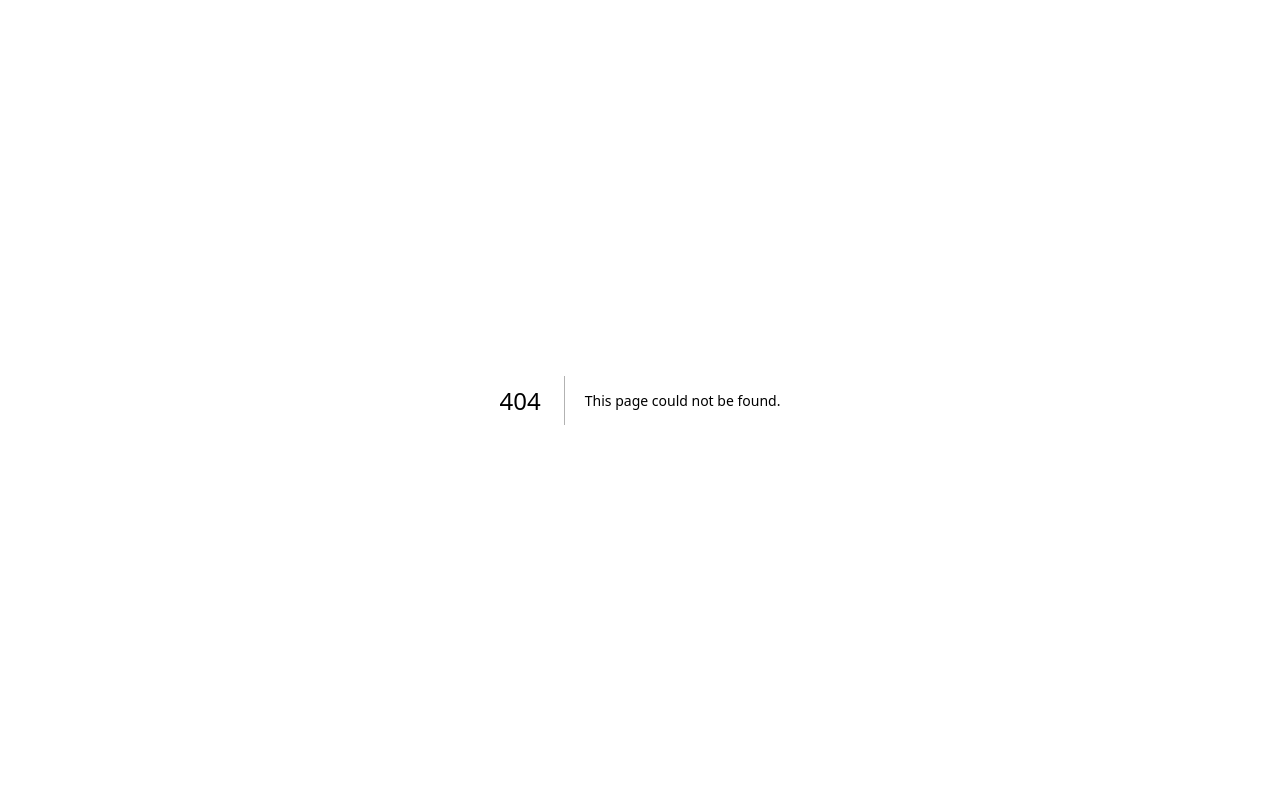
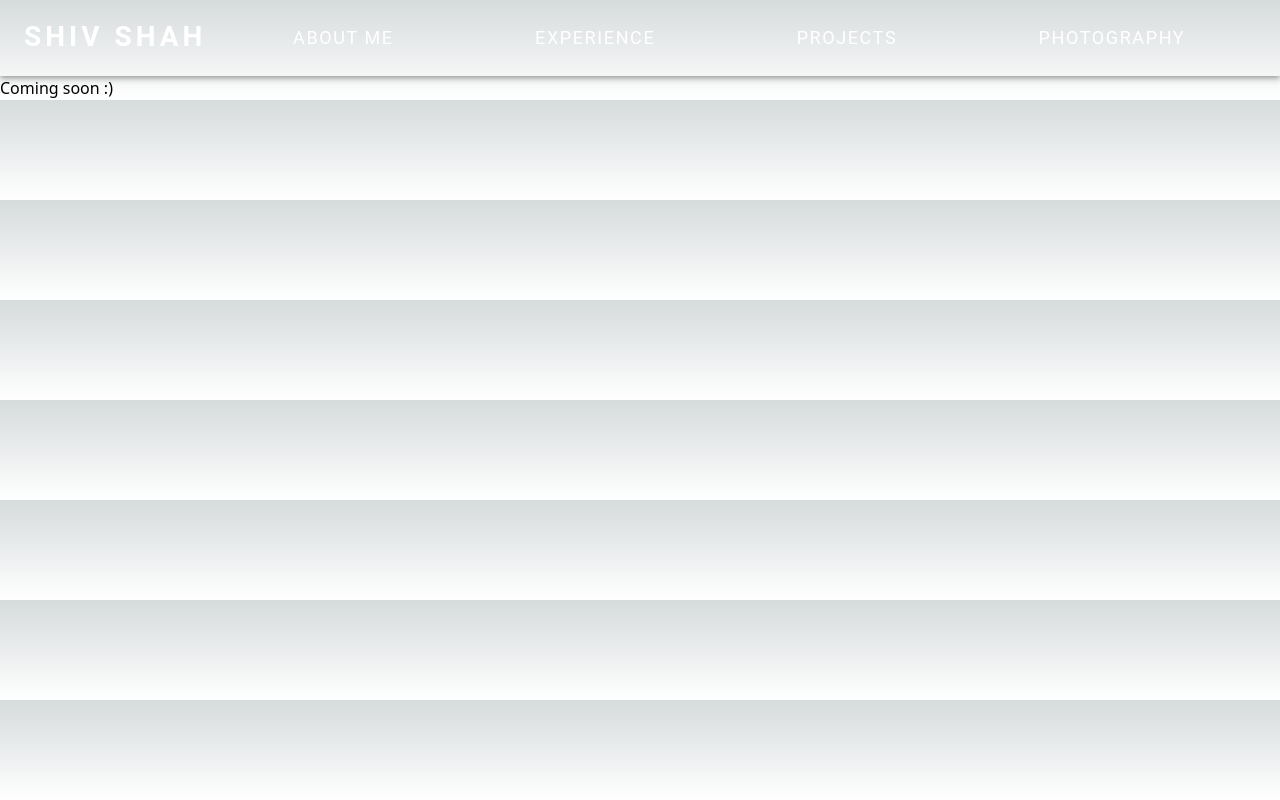
Before and after one commit to shivstaa/personal-website, a Next.js app: page /photos in a window 1280 px wide. Before the commit this address had no page. Built offline with nearby package versions, Linux system fonts and the light colour scheme.

Commit message:
header section created

```diff
--- a/src/pages/components/navbar.js
+++ b/src/pages/components/navbar.js
@@ -7,16 +7,14 @@ import Typography from "@mui/material/Typography";
 import Menu from "@mui/material/Menu";
 import MenuIcon from "@mui/icons-material/Menu";
 import Container from "@mui/material/Container";
-import Avatar from "@mui/material/Avatar";
 import Button from "@mui/material/Button";
-import Tooltip from "@mui/material/Tooltip";
 import MenuItem from "@mui/material/MenuItem";
-import AdbIcon from "@mui/icons-material/Adb";
 import Link from "next/link";
 
 const pages = {
-  Projects: "/projects",
-  "About Me": "/about",
+  "About Me": "#about",
+  Experience: "#experience",
+  Projects: "#projects",
   Photography: "/photos",
 };
 
--- a/src/pages/index.js
+++ b/src/pages/index.js
@@ -1,31 +1,132 @@
 //import { Inter } from "next/font/google";
+import Image from "next/image";
+import React, { useEffect, useRef } from "react";
+
 import Navbar from "./components/navbar";
 import { ProjectCard } from "./components/card";
-
 import autorecruit from "./projects/autorecruit.json";
 import emergensync from "./projects/emergensync.json";
 import recyclify from "./projects/recyclify.json";
 import castfindr from "./projects/castfindr.json";
 import legaleaze from "./projects/legaleaze.json";
 import scheduler from "./projects/scheduler.json";
+import { FitScreen } from "@mui/icons-material";
 // const inter = Inter({ subsets: ["latin"] });
 
 export default function Home() {
+  const projects = [
+    autorecruit,
+    emergensync,
+    recyclify,
+    castfindr,
+    legaleaze,
+    scheduler,
+  ];
+
   return (
-    <main
-    // className={`flex min-h-screen flex-col items-center justify-between p-24 ${inter.className}`}
-    >
-      {/* <div className="relative flex place-items-center custom-blur"></div> */}
+    <main className="min-h-screen">
       <Navbar />
+      {/*
+       * TO-DO:
+       * adjust button properly
+       * make the image size more reasonable height in large screens
+       */}
+      <section id="intro" className="">
+        <div className="text-white p-4 md:p-8 lg:p-12 grid grid-cols-1 md:grid-cols-2 gap-4 md:gap-8 lg:items-start">
+          <div>
+            <h1 className="text-3xl md:leading-normal md:text-4xl lg:text-5xl font-bold mb-4 lg:mb-6">
+              Hi, My Name is Shiv 👋
+            </h1>
+            {/* <h2 className="text-2xl md:text-3xl lg:text-4xl mb-3 lg:mb-4">
+        Full Stack developer
+      </h2> */}
+            <p className="text-base md:text-lg lg:text-2xl 3xl:max-w-[75%] mt-4 lg:mt-6 lg:pr-4">
+              Lorem ipsum dolor sit amet, consectetur adipiscing elit, sed do
+              eiusmod tempor incididunt ut labore et dolore magna aliqua. Ut
+              enim ad minim veniam,
+            </p>
+            {/* <div className="flex justify-start pl-24 mt-6 lg:mt-8 "> */}
+            <div className="flex justify-center mt-6 lg:mt-8 md:w-[75%] lg:w-[75%] 2xl:w-[75%] 3xl:w-[75%]">
+              <button className="bg-purple-700 text-white text-xl py-3 px-6 rounded hover:bg-purple-600 transition duration-300 tracking-wider w-full md:w-auto">
+                CONTACT ME
+              </button>
+            </div>
+          </div>
+          {/* <div className="flex justify-center items-center mt-4 md:mt-0"> */}
+          <div className="flex justify-center items-center mt-4 md:mt-0 w-full">
+            <Image
+              src="https://upload.wikimedia.org/wikipedia/commons/3/3f/Placeholder_view_vector.svg" // Replace with your actual image path
+              width={150}
+              height={150}
+              layout="responsive"
+              alt="A placeholder for a podcast chat image" // Provide a meaningful description
+            />
+          </div>
+        </div>
+      </section>
+
+      {/* <section id="intro">
+        <div className="bg-black text-white p-4 md:p-8 lg:p-12 grid grid-cols-1 md:grid-cols-2 gap-4 md:gap-8 lg:items-start">
+          <div>
+            <h1 className="text-3xl md:text-4xl lg:text-5xl font-bold mb-4 lg:mb-6">
+              Hi, My Name is Shiv Shah! 👋
+            </h1>
+            <h2 className="text-2xl md:text-3xl lg:text-4xl mb-3 lg:mb-4">
+              Full Stack developer
+            </h2>
+            <p className="text-base md:text-lg lg:text-xl mt-4 lg:mt-6 lg:pr-4" style={{ maxWidth: 'inherit' }}>
+              Lorem ipsum dolor sit amet, consectetur adipiscing elit, sed do eiusmod tempor incididunt ut labore et dolore magna aliqua. Ut enim ad minim veniam,
+            </p>
+            <div className="flex justify-center mt-6 lg:mt-8">
+              <button className="bg-purple-700 text-white text-xl py-3 px-6 rounded hover:bg-purple-600 transition duration-300 tracking-wider w-full md:w-auto">
+                CONTACT ME
+              </button>
+            </div>
+          </div>
+          <div className="flex justify-center items-center mt-4 md:mt-0">
+            <Image
+              src="https://upload.wikimedia.org/wikipedia/commons/3/3f/Placeholder_view_vector.svg" // Replace with your actual image path
+              width={500}
+              height={500}
+              layout="responsive"
+              alt="A placeholder for a podcast chat image" // Provide a meaningful description
+            />
+          </div>
+        </div>
+      </section> */}
+
+      <section id="experience"></section>
+
       <section id="projects">
         <h1 className="text-4xl mb-5 ml-10">Projects</h1>
-        <ProjectCard data={autorecruit} />
-        <ProjectCard data={emergensync} />
-        <ProjectCard data={recyclify} />
-        <ProjectCard data={castfindr} />
-        <ProjectCard data={legaleaze} />
-        <ProjectCard data={scheduler} />
+        {projects.map((project) => (
+          <ProjectCard data={project} />
+        ))}
       </section>
+      <section id="contact"></section>
     </main>
   );
 }
+
+/*
+To-do:
+
+- hero section: 2 columns:
+  -  left-side: header (My name is Shiv Shah), 1 or 2 sentence description
+  -  right-side: media element that gets clicked and creates a design change [i.e. ball that bounces on the screen, moving image on the screen, etc.]
+
+  - create experience section -> timeline object? (go for horizontal items)
+
+  - write project descriptions for projects
+
+  - consider: change navbar links to lazy load?
+
+  - add some background element
+
+
+
+        <div className="grid grid-cols-2">
+          <h1 className="text-4xl mb-5 ml-10">Hi, my name is Shiv Shah.</h1>
+          <p>I am a Computer Science student at ASU.</p>
+        </div>
+*/
--- /dev/null
+++ b/src/pages/photos/index.js
@@ -0,0 +1,9 @@
+import Navbar from "../components/navbar";
+export default function Home() {
+  return (
+    <main>
+      <Navbar />
+      <div>Coming soon :)</div>
+    </main>
+  );
+}
--- a/src/styles/globals.css
+++ b/src/styles/globals.css
@@ -25,3 +25,10 @@ body {
     )
     rgb(var(--background-start-rgb));
 }
+
+@media (max-width: 768px) {
+  .grid-cols-1 {
+    display: flex;
+    flex-direction: column-reverse;
+  }
+}
--- a/tailwind.config.js
+++ b/tailwind.config.js
@@ -7,6 +7,9 @@ module.exports = {
   ],
   theme: {
     extend: {
+      screens: {
+        "3xl": "1800px",
+      },
       backgroundImage: {
         "gradient-radial": "radial-gradient(var(--tw-gradient-stops))",
         "gradient-conic":
```
